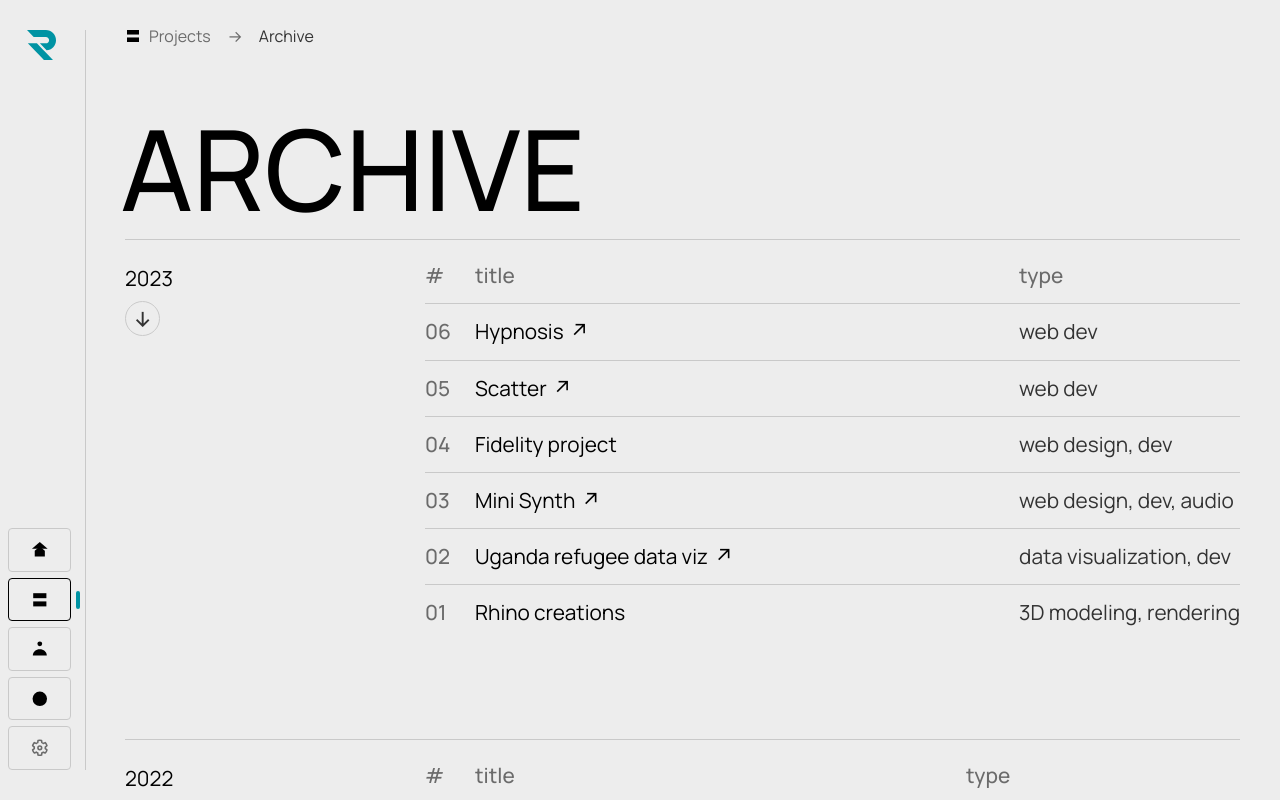
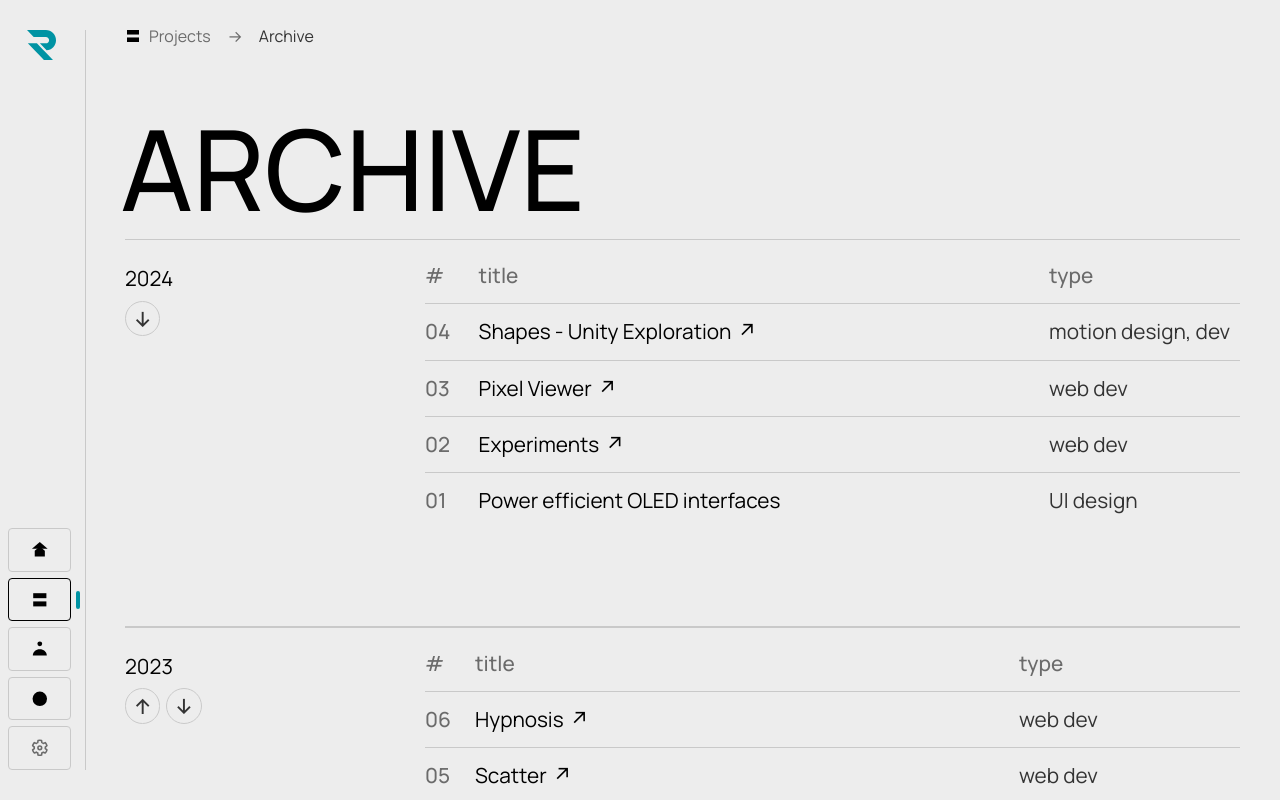
Before and after one commit to richardfxr/richardfxr, a Next.js app: page /projects/archive in a window 1280 px wide. Shown: the top 800 px of the page. Built offline with nearby package versions, Linux system fonts and the light colour scheme; a web font is replaced by a local one.

Commit message:
🔵RCT: create 2024 archive & update 2023 archive

```diff
--- a/pages/projects/archive.js
+++ b/pages/projects/archive.js
@@ -12,6 +12,7 @@ import UnderlinedLink from '../../components/UnderlinedLink'
 
 // === SECTIONS ===========================
 const sections = [
+    {heading: "2024", id: "twentyfour"},
     {heading: "2023", id: "twentythree"},
     {heading: "2022", id: "twentytwo"},
     {heading: "2021", id: "twentyone"},
@@ -22,13 +23,21 @@ const sections = [
 ]
 
 // === ARCHIVE DATA =======================
+const archive2024 = [
+    ['#', 'title', 'type'],
+    [<UnderlinedLink href="https://vimeo.com/920316540" target="_blank" key="shapes">Shapes - Unity Exploration</UnderlinedLink>, 'motion design, dev'],
+    [<UnderlinedLink href="https://experiments.richardfxr.com/pixel-viewer" target="_blank" key="pixelViewer">Pixel Viewer</UnderlinedLink>, 'web dev'],
+    [<UnderlinedLink href="https://experiments.richardfxr.com/" target="_blank" key="experiments">Experiments</UnderlinedLink>, 'web dev'],
+    ['Power efficient OLED interfaces', 'UI design'],
+]
+
 const archive2023 = [
     ['#', 'title', 'type'],
-    [<UnderlinedLink href="https://misc.richardfxr.com/hypnosis" target="_blank" key="hypnosis">Hypnosis</UnderlinedLink>, 'web dev'],
-    [<UnderlinedLink href="https://misc.richardfxr.com/scatter" target="_blank" key="scatter">Scatter</UnderlinedLink>, 'web dev'],
+    [<UnderlinedLink href="https://experiments.richardfxr.com/hypnosis" target="_blank" key="hypnosis">Hypnosis</UnderlinedLink>, 'web dev'],
+    [<UnderlinedLink href="https://experiments.richardfxr.com/scatter" target="_blank" key="scatter">Scatter</UnderlinedLink>, 'web dev'],
     ['Fidelity project', 'web design, dev'],
-    [<UnderlinedLink href="https://www.mini-synth.app/" target="_blank" key="miniSynthEdu">Mini Synth</UnderlinedLink>, 'web design, dev, audio'],
-    [<UnderlinedLink href="https://misc.richardfxr.com/uganglobe" target="_blank" key="uganglobe">Uganda refugee data viz</UnderlinedLink>, 'data visualization, dev'],
+    [<UnderlinedLink href="https://www.mini-synth.app/" target="_blank" key="miniSynth">Mini Synth</UnderlinedLink>, 'web design, dev, audio'],
+    [<UnderlinedLink href="https://experiments.richardfxr.com/uganglobe" target="_blank" key="uganglobe">Uganda refugee data viz</UnderlinedLink>, 'data visualization, dev'],
     ['Rhino creations', '3D modeling, rendering'],
 ]
 
@@ -186,43 +195,49 @@ export default function Archive() {
             </Head>
 
             <Layout heading="Archive" id="archive">
-                <Section sections={sections} index={0} first>
+            <Section sections={sections} index={0} first>
+                    <ScrollContainer horizontal>
+                        <Table tableData={archive2024} caption="2024 Archive" indexed="reverse" />
+                    </ScrollContainer>
+                </Section>
+
+                <Section sections={sections} index={1}>
                     <ScrollContainer horizontal>
                         <Table tableData={archive2023} caption="2023 Archive" indexed="reverse" />
                     </ScrollContainer>
                 </Section>
 
-                <Section sections={sections} index={1}>
+                <Section sections={sections} index={2}>
                     <ScrollContainer horizontal>
                         <Table tableData={archive2022} caption="2022 Archive" indexed="reverse" />
                     </ScrollContainer>
                 </Section>
 
-                <Section sections={sections} index={2}>
+                <Section sections={sections} index={3}>
                     <ScrollContainer horizontal>
                         <Table tableData={archive2021} caption="2021 Archive" indexed="reverse" />
                     </ScrollContainer>
                 </Section>
 
-                <Section sections={sections} index={3}>
+                <Section sections={sections} index={4}>
                     <ScrollContainer horizontal>
                         <Table tableData={archive2020} caption="2020 Archive" indexed="reverse" />
                     </ScrollContainer>
                 </Section>
 
-                <Section sections={sections} index={4}>
+                <Section sections={sections} index={5}>
                     <ScrollContainer horizontal>
                         <Table tableData={archive2019} caption="2019 Archive" indexed="reverse" />
                     </ScrollContainer>
                 </Section>
 
-                <Section sections={sections} index={5}>
+                <Section sections={sections} index={6}>
                     <ScrollContainer horizontal>
                         <Table tableData={archive2018} caption="2018 Archive" indexed="reverse" />
                     </ScrollContainer>
                 </Section>
 
-                <Section sections={sections} index={6}>
+                <Section sections={sections} index={7}>
                     <ScrollContainer horizontal>
                         <Table tableData={archive2017} caption="2017 Archive" indexed="reverse" />
                     </ScrollContainer>
```
